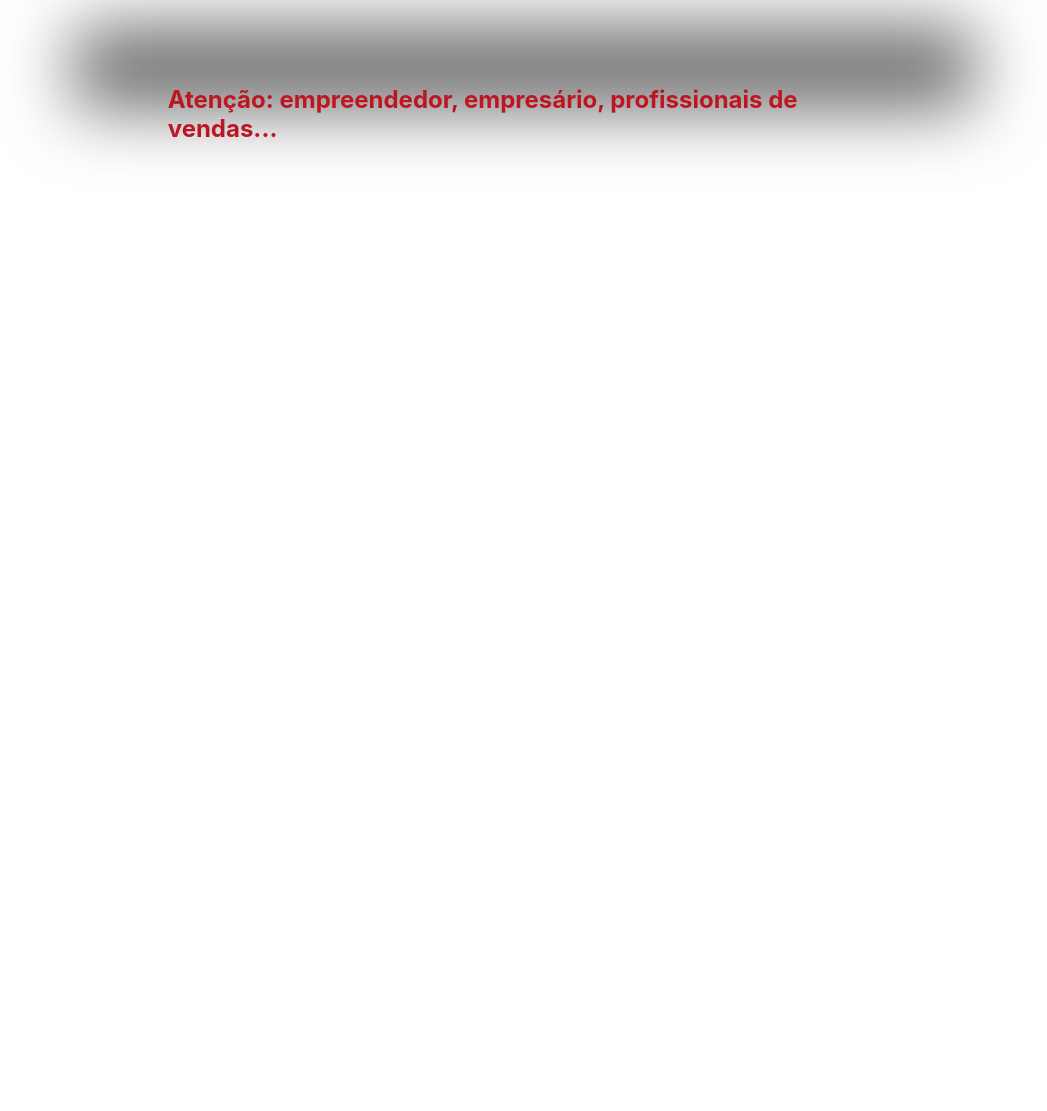
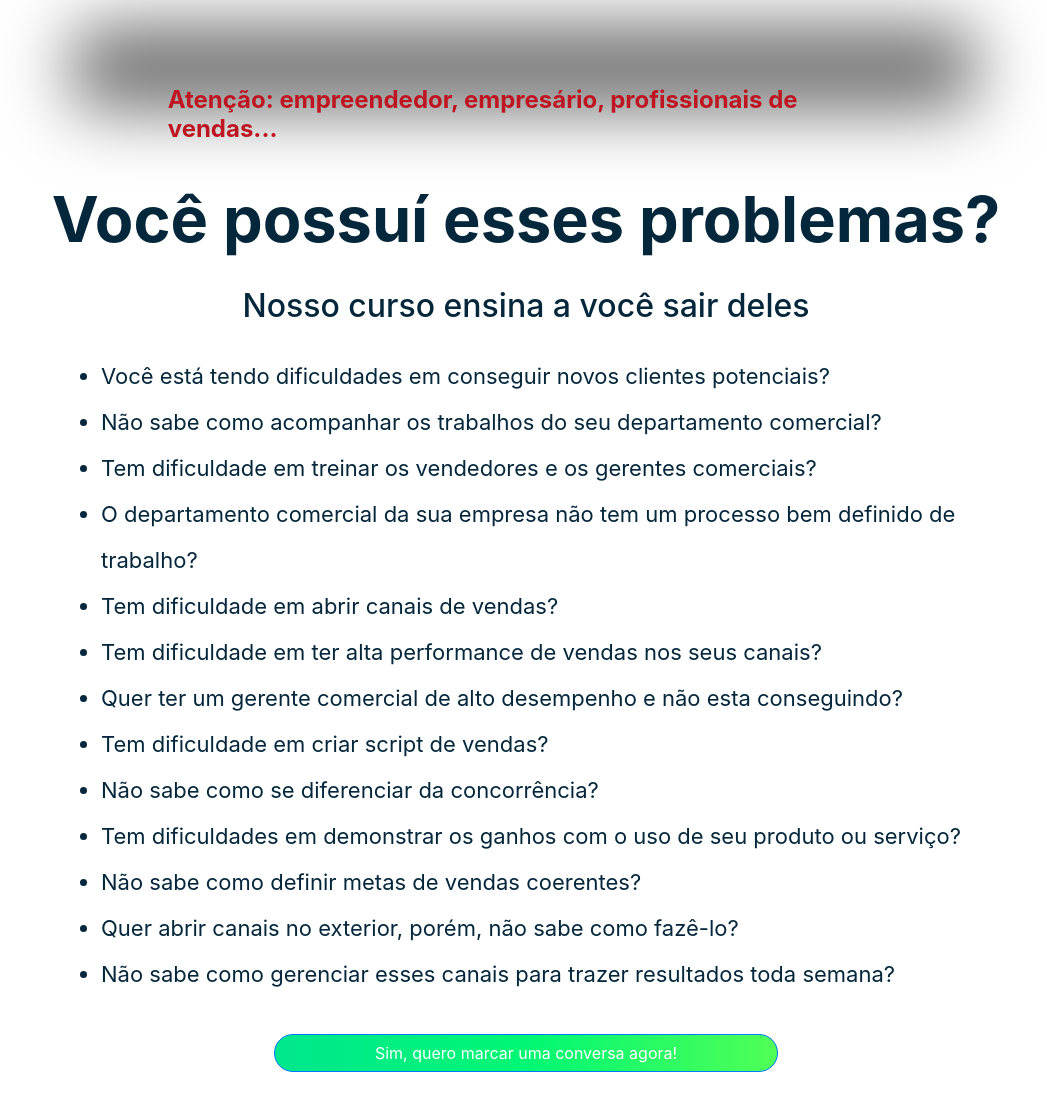
Before and after one commit to MarcosFabriciio/vendas-industria, a Gatsby site in the folder gatsby-project/: page / in a window 1280 px wide. Shown: the part 567-1678 px from the top of the page, without its empty margins (114-1161 px from the left). Before the commit the page ends 800 px from the top, so only its background shows below. Built offline with nearby package versions, Linux system fonts and the light colour scheme; Gatsby itself is replaced by a stand-in of ours.

Commit message:
Adicionada secção de problemas

```diff
--- /dev/null
+++ b/gatsby-project/src/components/ProblemasSection/problemas.css
@@ -0,0 +1,31 @@
+.big-title {
+    text-align: center;
+    color: #04273bff;
+    font-size: 63px;
+    font-weight: bold;
+}
+
+.second-title {
+    text-align: center;
+    color: #04273bff;
+}
+
+.lista-problemas ul li {
+    color: #04273bff;
+    font-size: 22px;
+    line-height: 46px;
+}
+
+.problemas-button {
+    font-size: 22px;
+    margin-bottom: 5ch;
+    padding-top: 1ch;
+    padding-bottom: 1ch;
+    width: 100%;
+    font-weight: bold;
+    border-radius: 25px !important;
+    background: #00E78D;
+    background: -moz-linear-gradient(left, #00E78D 0%, #00f774 50%, #50FF56 100%);
+    background: -webkit-linear-gradient(left, #00E78D 0%, #00f774 50%, #50FF56 100%);
+    background: linear-gradient(to right, #00E78D 0%, #00f774 50%, #50FF56 100%);
+}
--- /dev/null
+++ b/gatsby-project/src/components/ProblemasSection/problemas.js
@@ -0,0 +1,90 @@
+import React from 'react';
+import { Container, Col, Row, Button } from 'react-bootstrap'
+import './problemas.css'
+
+function ProblemaSection() {
+  return (
+      <Container fluid>
+        <Row className='spaced-row'>
+            <Col></Col>
+            <Col className="justify-content-md-center" xs={10}>
+                <div className="big-title">
+                    Você possuí esses problemas?
+                </div>
+            </Col>
+            <Col></Col>
+        </Row>
+        <Row className='spaced-row'>
+            <Col></Col>
+            <Col className="justify-content-md-center" xs={9}>
+                <div className="second-title">
+                    <h2>
+                        Nosso curso ensina a você sair deles
+                    </h2>
+                </div>
+            </Col>
+            <Col></Col>
+        </Row>
+        <Row className='spaced-row'>
+            <Col></Col>
+            <Col className="justify-content-md-center" xs={9}>
+                <div className="lista-problemas">
+                    <ul>
+                        <li>
+                            Você está tendo dificuldades em conseguir novos clientes potenciais?
+                        </li>
+                        <li>
+                            Não sabe como acompanhar os trabalhos do seu departamento comercial?
+                        </li>
+                        <li>
+                            Tem dificuldade em treinar os vendedores e os gerentes comerciais?
+                        </li>
+                        <li>
+                            O departamento comercial da sua empresa não tem um processo bem definido de trabalho?
+                        </li>
+                        <li>
+                            Tem dificuldade em abrir canais de vendas?
+                        </li>
+                        <li>
+                            Tem dificuldade em ter alta performance de vendas nos seus canais?
+                        </li>
+                        <li>
+                            Quer ter um gerente comercial de alto desempenho e não esta conseguindo?
+                        </li>
+                        <li>
+                            Tem dificuldade em criar script de vendas?
+                        </li>
+                        <li>
+                            Não sabe como se diferenciar da concorrência?
+                        </li>
+                        <li>
+                            Tem dificuldades em demonstrar os ganhos com o uso de seu produto ou serviço?
+                        </li>
+                        <li>
+                            Não sabe como definir metas de vendas coerentes?
+                        </li>
+                        <li>
+                            Quer abrir canais no exterior, porém, não sabe como fazê-lo?
+                        </li>
+                        <li>
+                            Não sabe como gerenciar esses canais para trazer resultados toda semana?
+                        </li>
+                    </ul>
+                </div>
+            </Col>
+            <Col></Col>
+        </Row>
+        <Row>
+            <Col></Col>
+            <Col className="justify-content-md-center" xs={5}>
+                <Button className="problemas-button">
+                    Sim, quero marcar uma conversa agora!
+                </Button>
+            </Col>
+            <Col></Col>
+        </Row>
+      </Container>
+  );
+}
+
+export default ProblemaSection;
--- a/gatsby-project/src/pages/index.js
+++ b/gatsby-project/src/pages/index.js
@@ -2,6 +2,7 @@ import React from "react"
 import SEO from "../components/seo"
 import NavBar from '../components/Navbar/navbar.js'
 import VideoSection from '../components/VideoSection/videoSection.js'
+import ProblemaSection from  '../components/ProblemasSection/problemas.js'
 
 import 'bootstrap/dist/css/bootstrap.min.css'
 import './index.css';
@@ -13,6 +14,7 @@ const IndexPage = () => (
     <SEO title="Inicio" />
     <NavBar />
     <VideoSection />
+    <ProblemaSection/>
   </>
 )
 
```
